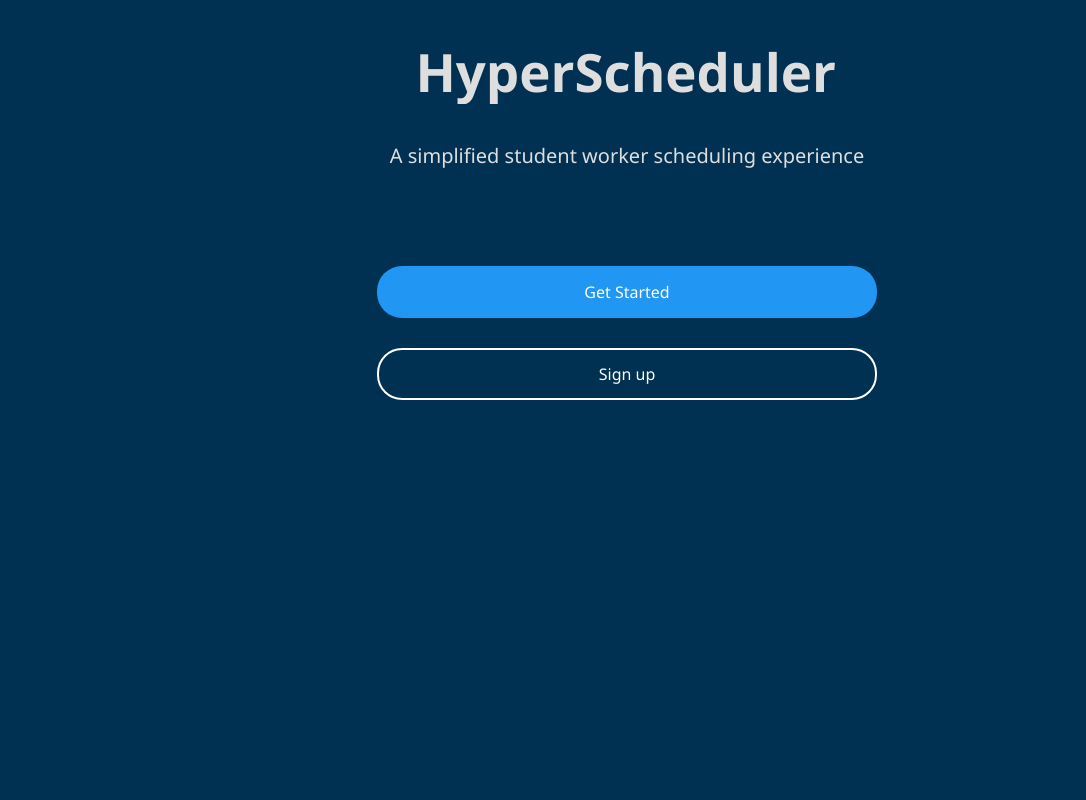
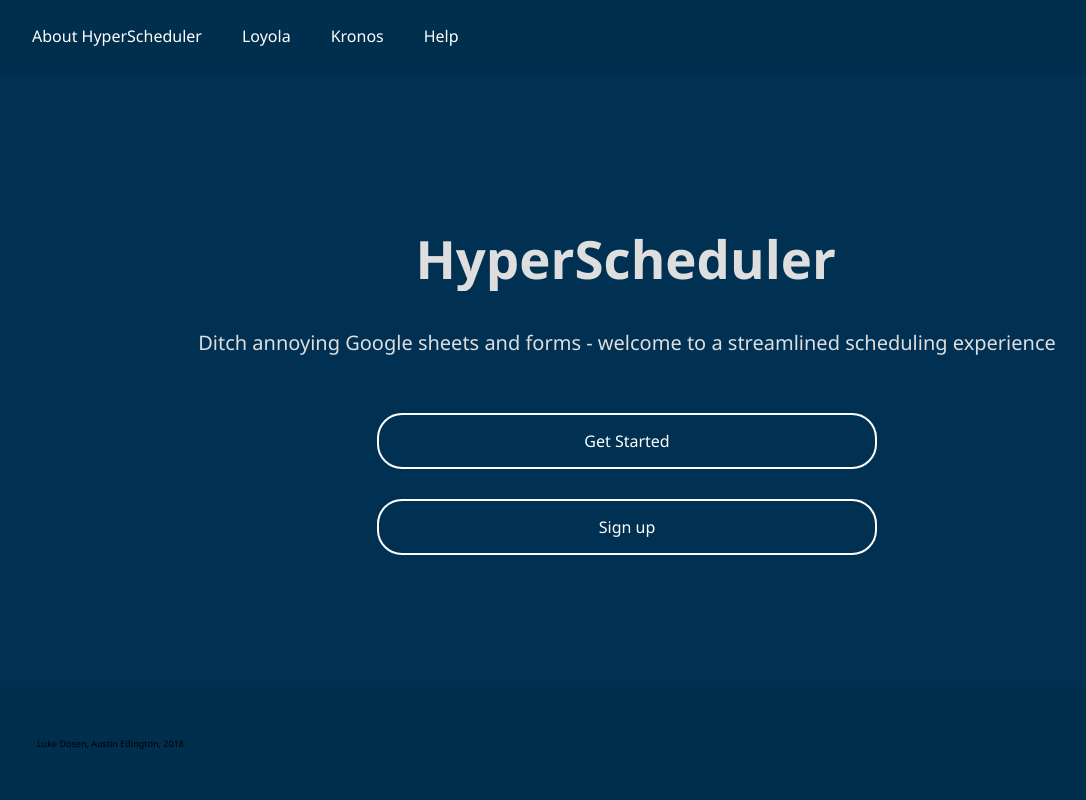
Before and after one commit to ldosen/HyperScheduler, a plain HTML site: page lander.html in a window 1280 px wide. Shown: the whole page, without its empty margins (13-1099 px from the left). Drawn offline with Linux system fonts and the light colour scheme.

Commit message:
lander in a presentable form

```diff
--- a/lander.css
+++ b/lander.css
@@ -1,7 +1,29 @@
 body{
     margin: 0px;
-    background-color: #003152
+    background-color: #003152;
+    font-family: 'Segoe UI', Tahoma, Geneva, Verdana, sans-serif;
+    text-rendering: optimizeLegibility;
 }
+
+ul {
+    list-style-type: none;
+    margin: 0px;
+    padding: 25px;
+    overflow: hidden;
+    background-color: #002e4d;
+    box-shadow: 0 1px 1px rgba(0,0,0,.1);
+}
+
+li a {
+    float: left;
+    display: block;
+    color: white;
+    text-align: center;
+    padding-left: 20px;
+    padding-right: 20px;
+    text-decoration: none;
+}
+
 h1{
     position: relative;
   font-weight: 900;
@@ -32,7 +54,7 @@ p{
     color: #dedede;
     line-height: 1.0;
     text-align: center;
-    margin: auto;
+    margin-top: 150px;
 }
 
 .sign-in-buttons{
@@ -43,8 +65,8 @@ p{
 }
 
 .get-started{
-    background-color: #2196F3;
-    border: none;
+    background-color: transparent;
+    border: 2px solid #ffffff;
     color: white;
     padding: 15px 32px;
     text-align: center;
@@ -52,7 +74,7 @@ p{
     display: block;
     font-size: 16px;
     margin: auto;
-    margin-top: 70px;
+    margin-top: 30px;
     margin-bottom: 30px;
     cursor: pointer;
     font-family: 'Segoe UI', Tahoma, Geneva, Verdana, sans-serif;
@@ -65,7 +87,7 @@ p{
     background-color: transparent;
     border: 2px solid #ffffff;
     color: white;
-    padding: 13px 32px;
+    padding: 15px 32px;
     text-align: center;
     text-decoration: none;
     display: block;
@@ -77,3 +99,27 @@ p{
     width: 500px;
     opacity: 0;
 }
+
+.sign-up:hover{
+    background-color: #005c99;
+    opacity: 0.2;
+    transition: 0.3s
+}
+
+.get-started:hover{
+    background-color: #005c99;
+    transition: 0.3s;
+}
+
+.footer-text{
+    position: absolute;
+    right: 0;
+    bottom: 0;
+    left: 0;
+    font-size: 9px;
+    text-align: left;
+    margin: 0px;
+    padding: 50px;
+    background-color: #002e4d;
+    box-shadow: 0 1px 1px rgba(0,0,0,.1);
+}
--- a/lander.html
+++ b/lander.html
@@ -5,16 +5,27 @@
     <meta name="viewport" content="width=device-width, initial-scale=1.0">
     <meta http-equiv="X-UA-Compatible" content="ie=edge">
     <link rel="stylesheet" href="lander.css">
+    <link rel="shortcut icon" href="./shortcuticon.png"/>
     <title>HyperScheduler</title>
 </head>
 <body>
+    <header class="lander-nav">
+        <nav class="lander-inner">
+            <ul class="lander-list">
+                    <li><a href=placeholder.asp>About HyperScheduler</a></li>
+                    <li><a href=placeholder.asp>Loyola</a></li>
+                    <li><a href=placeholder.asp>Kronos</a></li>
+                    <li><a href=placeholder.asp>Help</a></li>
+                </ul>
+        </nav>
+    </header>
     <div class="welcome-text">
         <h1>
             <span class="text-wrapper">
                 <span class="letters">HyperScheduler</span>
             </span>
         </h1>
-        <p>A simplified student worker scheduling experience</p>
+        <p>Ditch annoying Google sheets and forms - welcome to a streamlined scheduling experience</p>
     </div>
     <div class="sign-in-buttons">
             <button class="get-started">Get Started</button>
@@ -23,4 +34,7 @@
     <script src=./anime-master/anime.min.js></script>
     <script src="./main.js"></script>
 </body>
+<footer>
+    <p class="footer-text">Luke Dosen, Austin Edington, 2018</p>
+</footer>
 </html>
```
Also changed, not shown: sign_in.html (+11 -23 lines), sign_up.html (added).
